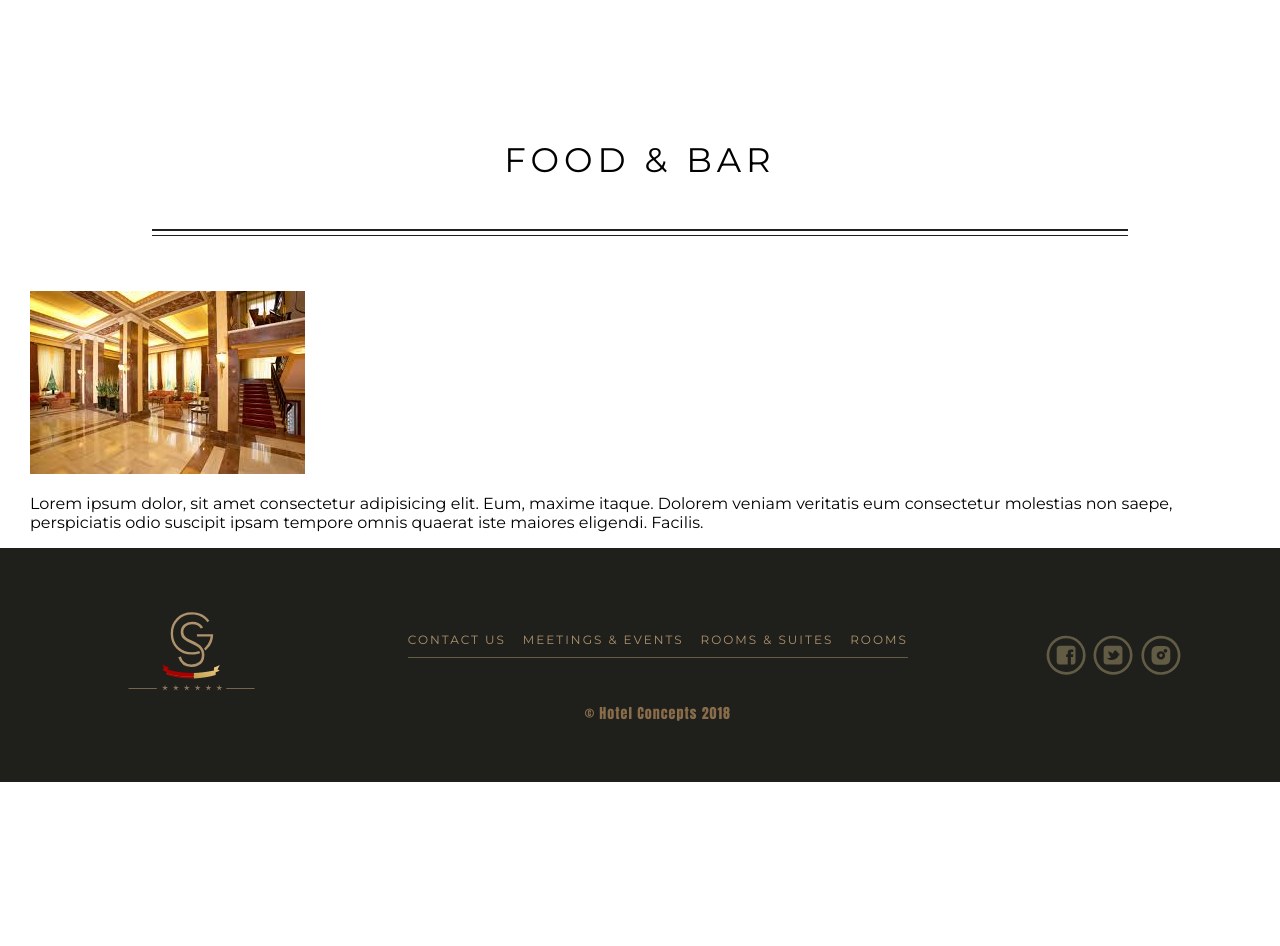
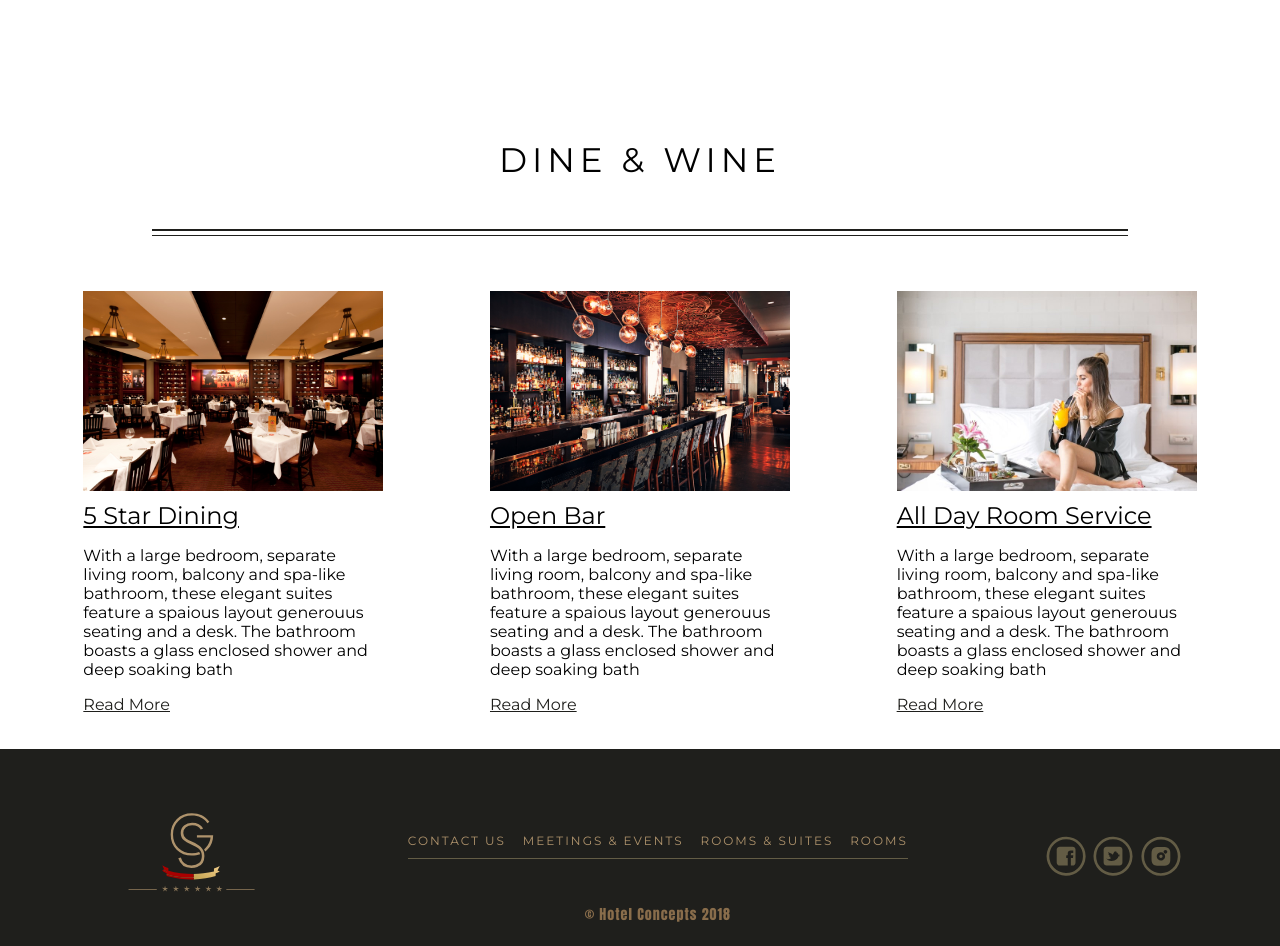
Before and after one commit to Gabewest1/hotel, a React (Create React App) app: page / in a window 1280 px wide. Shown: the part 3100-4046 px from the top of the page. Before the commit the page ends 3882 px from the top, so only its background shows below. Built offline with nearby package versions, Linux system fonts and the light colour scheme; a web font is replaced by a local one.

Commit message:
Added markup and styles for the <FoodSection/>. Contains 3 views with a title, description, image and more info link.

```diff
--- a/src/pages/Home/FoodSection.js
+++ b/src/pages/Home/FoodSection.js
@@ -1,5 +1,7 @@
 import React from "react"
 import styled from "styled-components"
+import { Link } from "react-router-dom"
+import { SECONDARY_COLOR } from "../../constants"
 
 import SectionTitle from "./SectionTitle"
 
@@ -7,25 +9,72 @@ export default class FoodSection extends React.Component {
     render() {
         return (
             <FoodSectionView { ...this.props }>
-                <SectionTitle>Food &amp; Bar</SectionTitle>
-                <ImageContainer>
-                    <Image src="/assets/images/filler.jpg"/>
-                </ImageContainer>
-                <Description>
-                    Lorem ipsum dolor, sit amet consectetur adipisicing elit. Eum, maxime itaque. Dolorem veniam veritatis eum consectetur molestias non saepe, perspiciatis odio suscipit ipsam tempore omnis quaerat iste maiores eligendi. Facilis.
-                </Description>
+                <SectionTitle>Dine &amp; Wine</SectionTitle>
+                <Wrapper>
+                    <FoodView
+                        description="With a large bedroom, separate living room, balcony and spa-like bathroom, these elegant suites feature a spaious layout generouus seating and a desk. The bathroom boasts a glass enclosed shower and deep soaking bath"
+                        title="5 Star Dining"
+                        src="/assets/images/food/5-star-dining.jpg"
+                        link="Read More"
+                    />
+                    <FoodView
+                        description="With a large bedroom, separate living room, balcony and spa-like bathroom, these elegant suites feature a spaious layout generouus seating and a desk. The bathroom boasts a glass enclosed shower and deep soaking bath"
+                        title="Open Bar"
+                        src="/assets/images/food/bar.jpg"
+                        link="Read More"
+                    />
+                    <FoodView
+                        description="With a large bedroom, separate living room, balcony and spa-like bathroom, these elegant suites feature a spaious layout generouus seating and a desk. The bathroom boasts a glass enclosed shower and deep soaking bath"
+                        title="All Day Room Service"
+                        src="/assets/images/food/room-service.jpg"
+                        link="Read More"
+                    />
+                </Wrapper>
           </FoodSectionView>
         )
     }
 }
+
+const FoodView = ({ description, src, title, link }) => (
+    <Food>
+        <Image src={ src } />
+        <Title>{ title }</Title>
+        <Description>{ description }</Description>
+        <_Link to="food">{ link }</_Link>
+    </Food>
+)
+
+const Food = styled.div`
+    width: 300px;
+`
+
 const Title = styled.h1`
-
+    font-weight: 400;
+    margin-top: 10px;
+    margin-bottom: 16px;
+    text-decoration: underline;
 `
 const Description = styled.p`
+    margin-top: 0;
+`
+const Image = styled.div`
+    background: url(${({ src }) => src}) no-repeat;
+    background-size: cover;
+    width: 100%;
+    height: 200px;
+`
+const _Link = styled(Link)`
+    color: ${ SECONDARY_COLOR };
+`
+const Wrapper = styled.div`
+    display: flex;
+    flex-direction: column;
 
+    @media(min-width: 768px) {
+        flex-direction: row;
+        justify-content: space-around;
+    }
 `
-const Image = styled.img``
-const ImageContainer = styled.div``
 const FoodSectionView = styled.section`
-
+    padding-bottom: 35px;
 `
```
